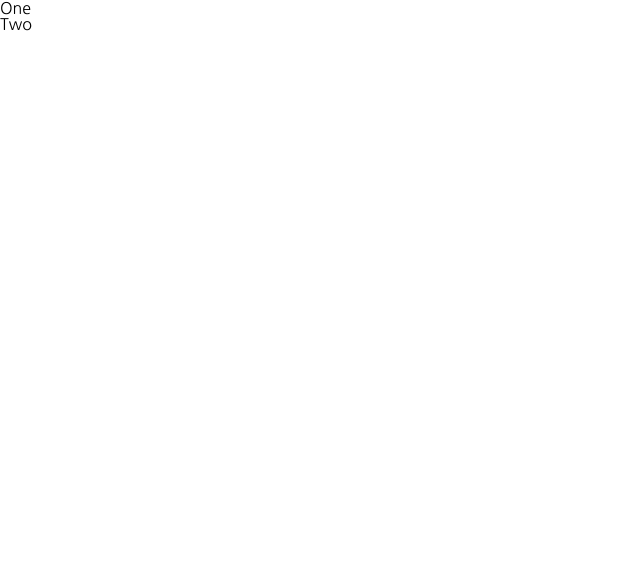
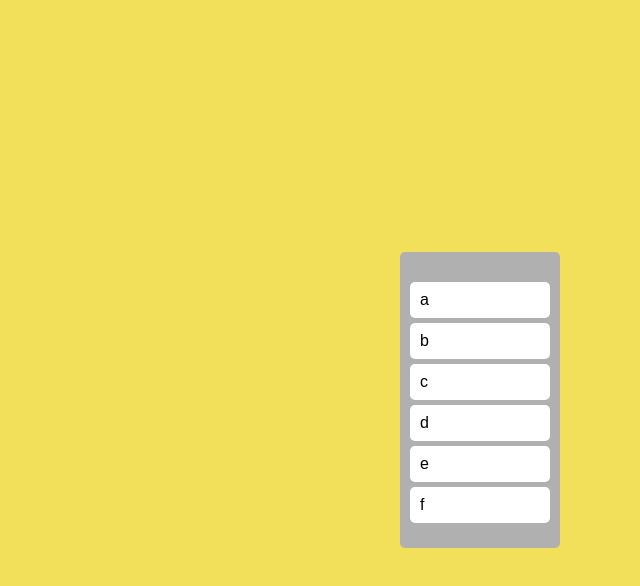
Before and after one commit to Wholesome-Gee/study_react-checklist, a React (Create React App) app: page / in a window 1280 px wide. Shown: the top 586 px of the page, without its empty margins (0-640 px from the left). Built offline with nearby package versions, Linux system fonts and the light colour scheme.

Commit message:
#7.4
1. react-beautiful-dnd를 사용하여 Drag and Drops 기능 사용하기

```diff
--- a/src/App.tsx
+++ b/src/App.tsx
@@ -1,22 +1,59 @@
 import { DragDropContext, Draggable, Droppable } from 'react-beautiful-dnd';
+import styled from 'styled-components';
+
+const Wrapper = styled.div`
+    display: flex;
+    max-width: 480px;
+    width: 100%;
+    margin: 0 auto;
+    justify-content: center;
+    align-items: center;
+    height: 100vh;
+`
+const Boards = styled.div`
+  display: grid;
+  width: 100%;
+  grid-template-columns: repeat(3, 1fr);
+`;
+const Board = styled.div`
+  padding: 30px 10px 20px 10px;
+  background-color: ${(props) => props.theme.boardColor};
+  border-radius: 5px;
+  min-height: 200px;
+`;
+const Card = styled.div`
+  border-radius: 5px;
+  margin-bottom: 5px;
+  padding: 10px 10px;
+  background-color: ${(props) => props.theme.cardColor};
+`;
+const toDos = ["a", "b", "c", "d", "e", "f"];
 function App() {
   function onDragEnd() {
 
   }
   return (
     <DragDropContext onDragEnd={onDragEnd}>
-      <Droppable droppableId='one'>
-        {(provided)=>(
-          <ul ref={provided.innerRef} {...provided.droppableProps}>
-            <Draggable draggableId='first' index={0}>
-              {(provided)=><li ref={provided.innerRef} {...provided.draggableProps} {...provided.dragHandleProps}>One</li>}
-            </Draggable>
-            <Draggable draggableId='second' index={1}>
-              {(provided)=><li ref={provided.innerRef} {...provided.draggableProps} {...provided.dragHandleProps}>Two</li>}
-            </Draggable>
-          </ul>
-        )}
-      </Droppable>
+      <Wrapper>
+        <Boards>
+          <Droppable droppableId='one' isDropDisabled={false} isCombineEnabled={false} ignoreContainerClipping={true}>
+            {(provided)=>(
+              <Board ref={provided.innerRef}{...provided.droppableProps}>
+                {toDos.map((toDo,index)=>(
+                  <Draggable draggableId={toDo} index={index} key={index}>
+                    {(provided)=>(
+                      <Card ref={provided.innerRef}{...provided.dragHandleProps}{...provided.draggableProps}>
+                        {toDo}
+                      </Card>
+                    )}
+                  </Draggable>
+                ))}
+                {provided.placeholder}
+              </Board>
+            )}
+          </Droppable>
+        </Boards>
+      </Wrapper>
     </DragDropContext>
   )
 }
@@ -30,6 +67,7 @@
               자식요소는 함수안에 작성하고, 함수는 'provided' parameter를 갖고있다.
               provided.innerRef는 자식요소의 ref속성에 작성해야한다.
               provided.droppableProps는 spread 문법으로 작성해야하고, 해당 요소는 drop이 가능한 요소가 된다.  #7.3
+              provided.placeholder는 draggable요소의 drag에 따른 droppable요소의 사이즈 변화를 막아준다.  #7.4
 <Draggable> = draggableId, index 필수로 작성.  #7.2
               자식요소는 함수안에 작성하고, 함수는 'provided' parameter를 갖고있다.
               provided.innerRef는 자식요소의 ref속성에 작성해야한다.
--- a/src/index.tsx
+++ b/src/index.tsx
@@ -1,8 +1,9 @@
 import React from "react";
 import ReactDOM from "react-dom/client";
 import App from "./App";
-import { createGlobalStyle } from "styled-components";
+import { createGlobalStyle, ThemeProvider } from "styled-components";
 import { RecoilRoot } from "recoil";
+import { lightTheme } from "./theme";
 
 const CreateGlobalStyle = createGlobalStyle`
 @import url('https://fonts.googleapis.com/css2?family=Nanum+Gothic&display=swap');
@@ -33,6 +34,8 @@
 body {
 	line-height: 1;
   font-family: "Nanum Gothic", sans-serif;
+  color: black;
+  background-color:${(props)=>props.theme.backgroundColor}
 }
 ol, ul {
 	list-style: none;
@@ -57,7 +60,9 @@
 const root = ReactDOM.createRoot(document.getElementById("root") as HTMLElement);
 root.render(
   <RecoilRoot>
-    <CreateGlobalStyle />
-    <App />
+    <ThemeProvider theme={lightTheme}>
+      <CreateGlobalStyle />
+      <App />
+    </ThemeProvider>
   </RecoilRoot>
 );
--- a/src/theme.ts
+++ b/src/theme.ts
@@ -1,16 +1,14 @@
 import { DefaultTheme } from "styled-components/dist/types";
 
 const lightTheme: DefaultTheme = {
-  backgroundColor: "#f0f0f0",
-  textColor: "#3c3c3c",
-  accentColor: "#0074BA",
-  boxColor: "#ddd",
+  backgroundColor: "#F2E05B",
+  boardColor: "#B0B0B0",
+  cardColor: "#FFFFFF",
 };
 const darkTheme: DefaultTheme = {
   backgroundColor: "#3c3c3c",
-  textColor: "#f0f0f0",
-  accentColor: "#FCD53F",
-  boxColor: "#161F28",
+  boardColor: "#B0B0B0",
+  cardColor: "#FFFFFF",
 };
 
 export { lightTheme, darkTheme };
```
Also changed, not shown: src/styled.d.ts (+3 -4 lines), 1 other file (tests, documents, lock files or other folders).
